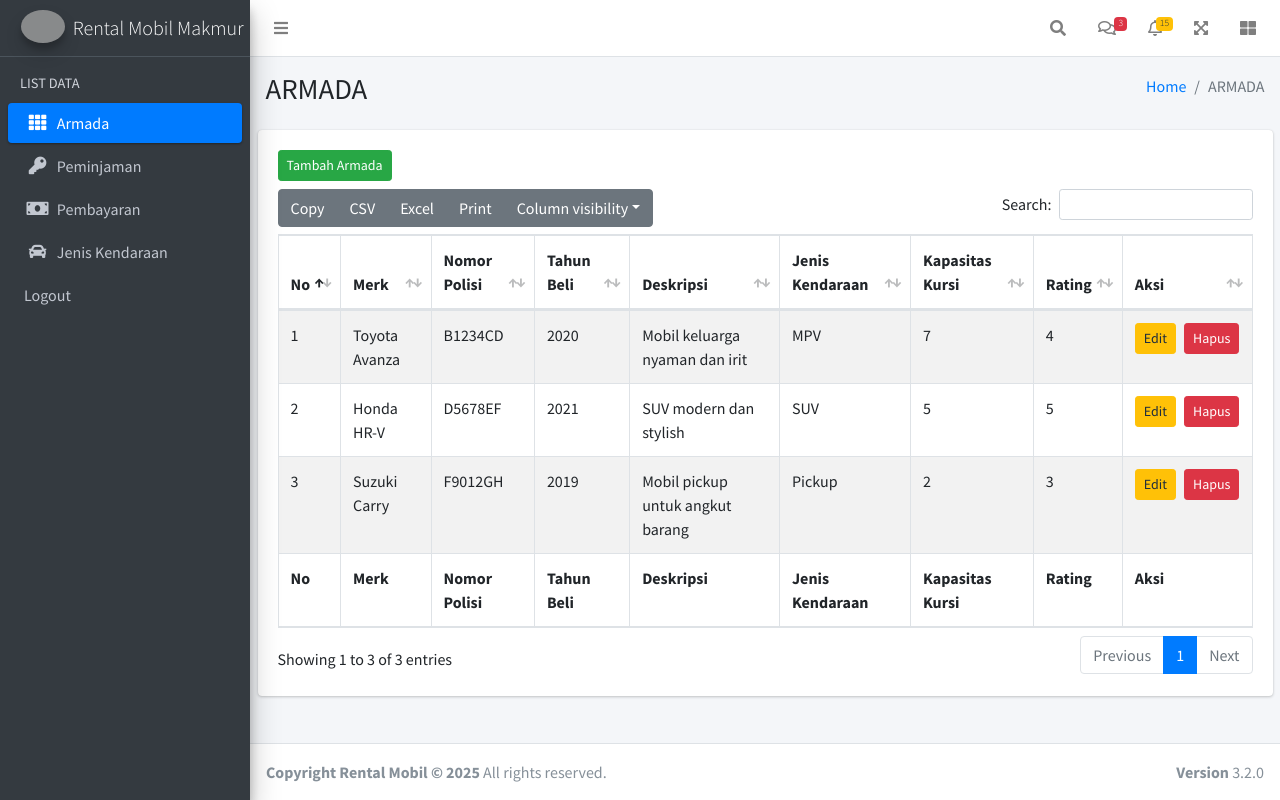
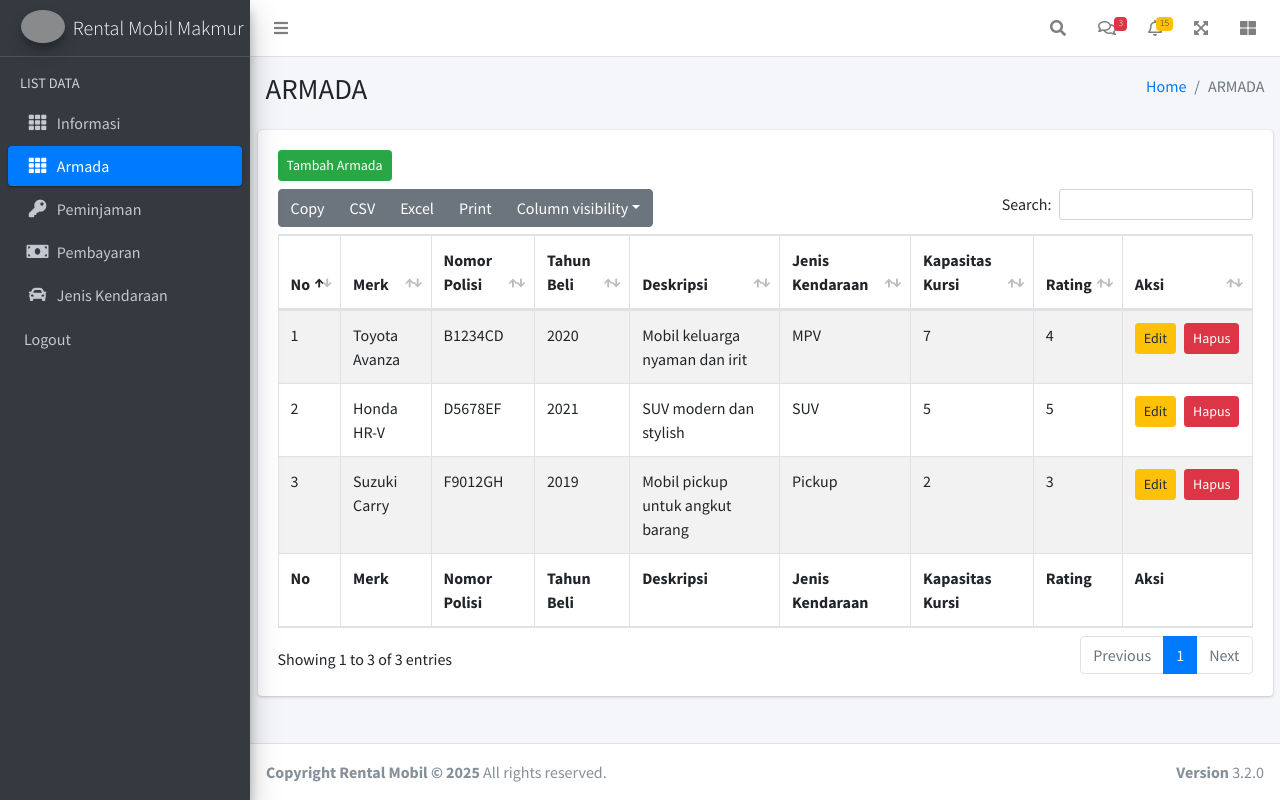
Before and after one commit to zainabaznur/rental_mobil, a PHP site: page /index.php?url=armada in a window 1280 px wide. Run offline with PHP 8.4, Linux system fonts and the light colour scheme; the visitor is signed in with stand-in values (Sample User, id 1); data comes from the database, SQL or seed files in the repository; some libraries are stand-ins or nearby versions; grey boxes are pictures that could not be loaded.

Commit message:
menambah login dan informasi

```diff
--- a/Layouts/navbar.php
+++ b/Layouts/navbar.php
@@ -168,6 +168,12 @@ $activeUrl = $_GET['url'] ?? ''; // Get the current URL parameter or default to
                 <!-- Add icons to the links using the .nav-icon class -->
                 <li class="nav-header">LIST DATA</li>
                 <li class="nav-item">
+                    <a href="./?url=informasi" class="nav-link <?php echo $activeUrl === 'informasi' ? 'active' : ''; ?>">
+                    <i class="nav-icon fas fa-th"></i> <!-- Icon for Periksa -->
+                        <p>Informasi</p>
+                    </a>
+                </li>
+                <li class="nav-item">
                     <a href="./?url=armada" class="nav-link <?php echo $activeUrl === 'armada' ? 'active' : ''; ?>">
                     <i class="nav-icon fas fa-th"></i> <!-- Icon for Periksa -->
                         <p>Armada</p>
```
Also changed, not shown: views/informasi.php (added, +19 -0 lines).
